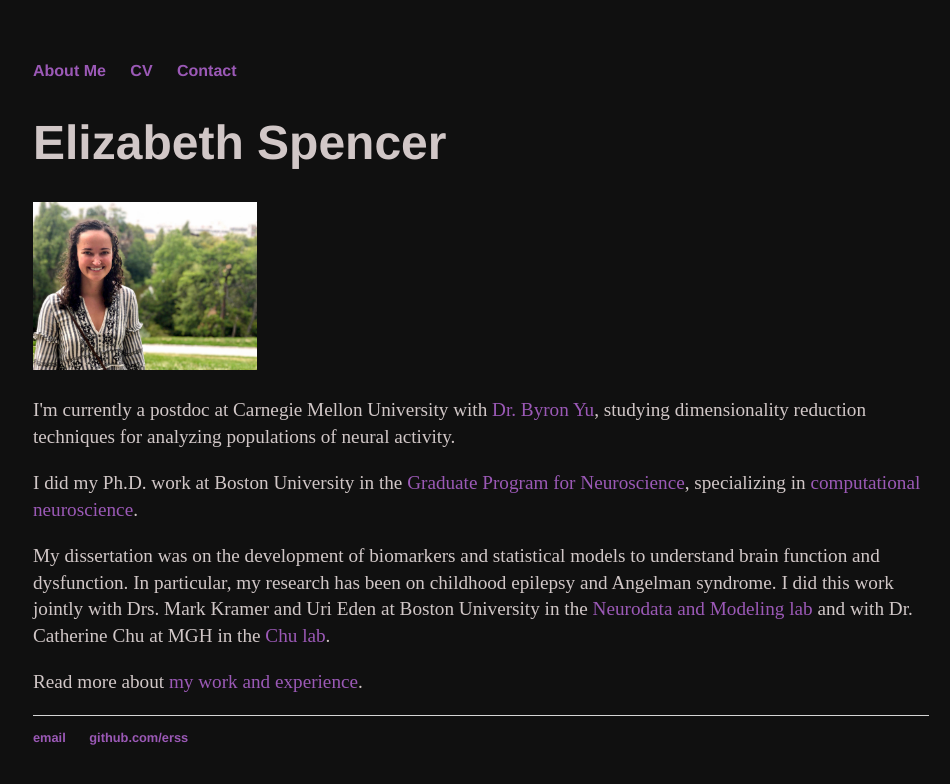
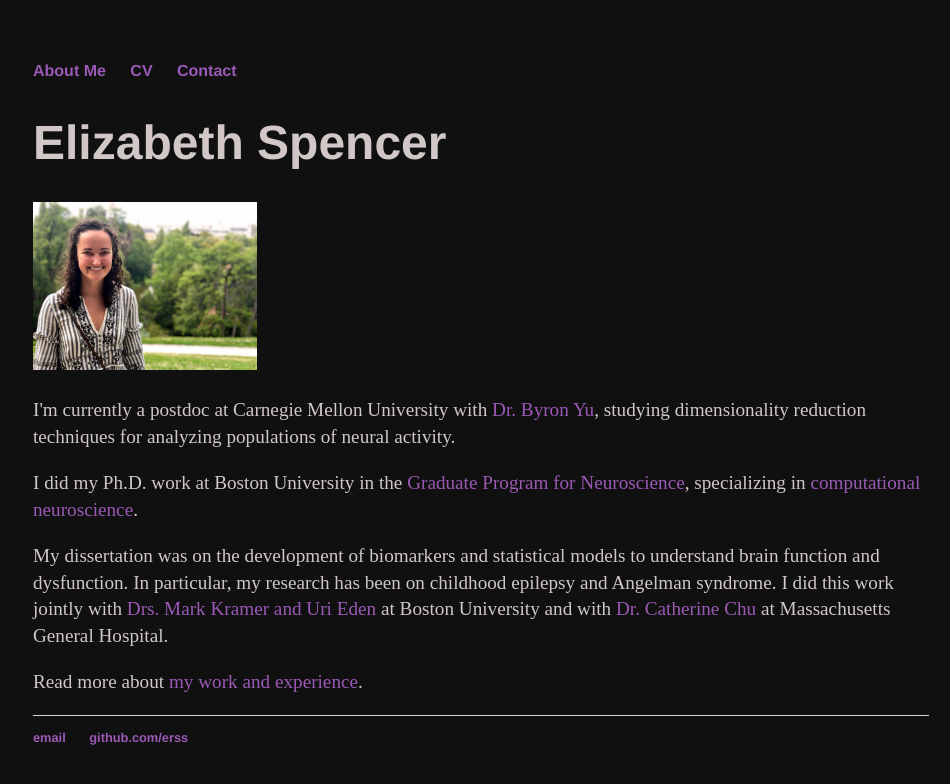
Before and after one commit to erss/erss.github.io, a Jekyll site: the page built from index.html, in a window 1280 px wide. Shown: the top 784 px of the page, without its empty margins (159-1109 px from the left). Built offline with Jekyll 4.4.1, drawn with Linux system fonts in a browser that asks for light colours.

Commit message:
Update index.html

```diff
--- a/index.html
+++ b/index.html
@@ -11,8 +11,8 @@ title: About Me
 
                 <p>My dissertation was on the development of
 			biomarkers and statistical models to understand brain function and dysfunction. In particular, my research has been on childhood
-			epilepsy and Angelman syndrome. I did this work jointly with Drs. Mark Kramer and Uri Eden at Boston University in the <a href = "https://math.bu.edu/people/mak/">Neurodata and Modeling lab</a>
-			and with Dr. Catherine Chu at MGH in the <a href = "https://chulab.mgh.harvard.edu">Chu lab</a>.</p>
+			epilepsy and Angelman syndrome. I did this work jointly with <a href = "https://math.bu.edu/people/mak/">Drs. Mark Kramer and Uri Eden</a> at Boston University
+			and with <a href = "https://chulab.mgh.harvard.edu">Dr. Catherine Chu</a> at Massachusetts General Hospital.</p>
 
 		<p>Read more about <a href="/cv">my work and experience</a>. </p>
 </div><!-- /.blurb -->
```
